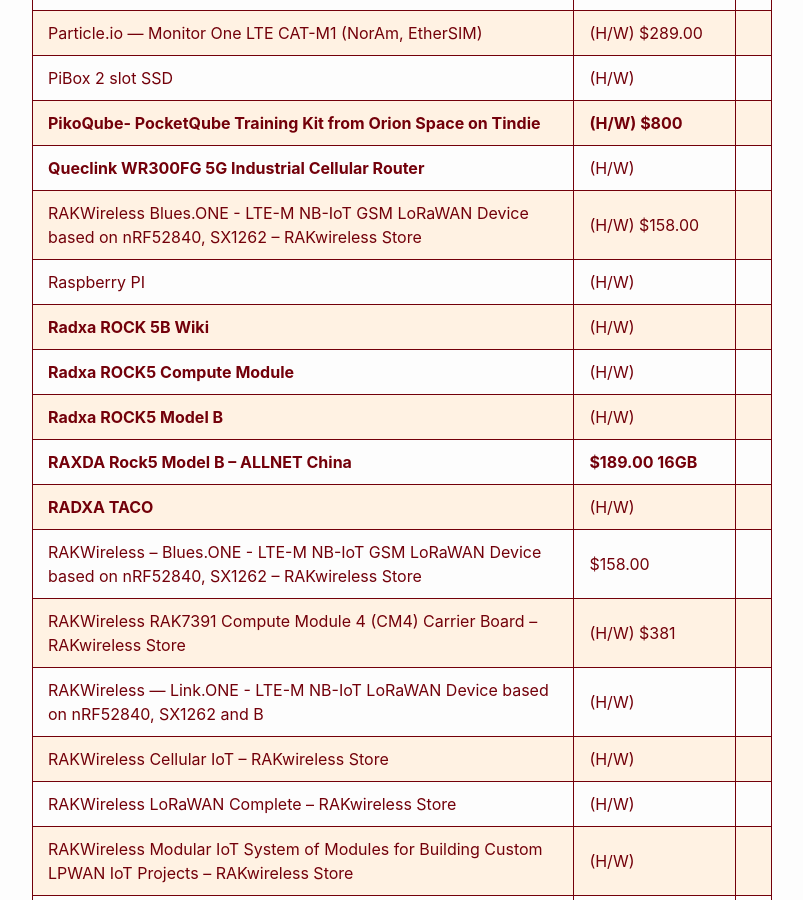
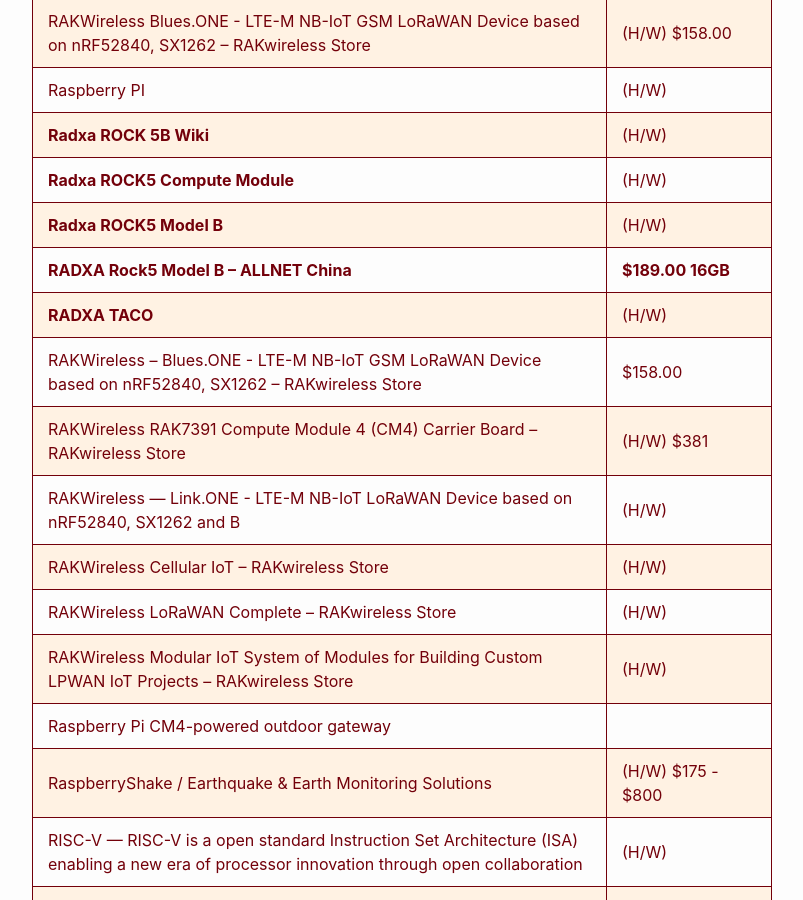
Before and after one commit to RalphHightower/RalphHightower, a Jekyll site: the page built from HardwareLinks.md, in a window 1280 px wide and 900 px high, scrolled down 12456 px. Shown: the whole window, without its empty margins (238-1041 px from the left). Built offline with Jekyll 4.4.1, drawn with Linux system fonts in a browser that asks for light colours; our own code applies the rules of GitHub Pages for plain Markdown files.

Commit message:
[fix](doc): HardwareLinks(Radxa ROCK 5B – eliminate 3rd column)

```diff
--- a/HardwareLinks.md
+++ b/HardwareLinks.md
@@ -196,7 +196,7 @@
 | **[Radxa ROCK 5B Wiki](https://wiki.radxa.com/Rock5/5b/getting_started)** | (H/W) |
 | **[Radxa ROCK5 Compute Module](https://wiki.radxa.com/Rock5/CM)** | (H/W) |
 | **[Radxa ROCK5 Model B](https://ameridroid.com/products/rock5-model-b)** | (H/W) |
-| **[RAXDA Rock5 Model B – ALLNET China](https://shop.allnetchina.cn/products/rock5-model-b )** | **$189.00 16GB** ||
+| **[RADXA Rock5 Model B – ALLNET China](https://shop.allnetchina.cn/products/rock5-model-b )** | **$189.00 16GB** |
 | **[RADXA TACO](https://shop.allnetchina.cn/products/taco)** | (H/W)
 [RAKWireless – Blues\.ONE - LTE-M NB-IoT GSM LoRaWAN Device based on nRF52840, SX1262 – RAKwireless Store](https://store.rakwireless.com/products/blues-one ) | $158.00 |
 | [RAKWireless RAK7391 Compute Module 4 (CM4) Carrier Board – RAKwireless Store](https://store.rakwireless.com/products/wisgate-connect-base-kit-rak7391 ) | (H/W) $381 |
```
